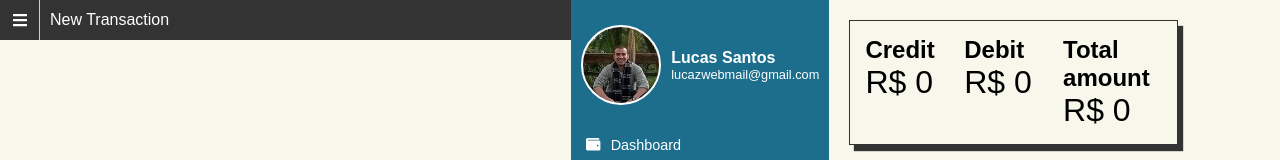
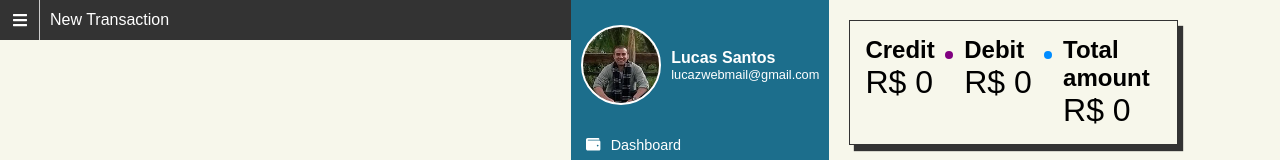
Before and after one commit to lucazweb/transactions-manager-app, a React (Create React App) app: page /new-transaction in a window 1280 px wide. Shown: the top 160 px of the page. Built offline with nearby package versions, Linux system fonts and the light colour scheme; no server answers; the database is empty; a web font is replaced by a local one.

Commit message:
Transactions List and Display visual adjustments
Add bullets with specific colors to each category

```diff
--- a/src/components/TransactionsDisplay/index.js
+++ b/src/components/TransactionsDisplay/index.js
@@ -8,11 +8,11 @@ import './style.scss';
 const TransactionsDisplay = ({transactions, total, loading}) => (
   <div className="total-amount-display">
     <div className="transaction-display-item">
-        <h2>Credit</h2>
+        <h2>Credit <div className="bullet credit"></div></h2>
         <span> R$  {total.credit} </span>
     </div>
     <div className="transaction-display-item">
-        <h2>Debit</h2>
+        <h2>Debit <div className="bullet debit"></div></h2>
         <span> R$ {total.debit}</span>
     </div>
     <div className="transaction-display-item">
--- a/src/components/TransactionsDisplay/style.scss
+++ b/src/components/TransactionsDisplay/style.scss
@@ -1,3 +1,7 @@
+// COLORS
+$color-credit: purple;
+$color-debit: rgb(0, 140, 255);
+
 //BREAKPOINTS
 $mq-smartphones-portrait-landscape: "only screen and (min-device-width : 320px) and (max-device-width : 480px)";
 
@@ -26,11 +30,28 @@ $mq-smartphones-portrait-landscape: "only screen and (min-device-width : 320px)
         @include flex-vertical;
         width: 250px;
         h2{
+            position: relative;
             margin: 0;
             padding: 0;
             @media #{$mq-smartphones-portrait-landscape} {
               font-size: 0.8em;
             }
+
+            .bullet{
+              position: absolute;
+              top: 15px;
+              left: 80px;
+              width: 8px;
+              height: 8px;
+              border-radius: 50%;
+            }
+            .credit{
+              background: $color-credit;
+            }
+            .debit{
+              background: $color-debit;
+            }
+
 
         }
         span{
--- a/src/components/TransactionsList/index.js
+++ b/src/components/TransactionsList/index.js
@@ -34,7 +34,12 @@ const TransactionsList = ({transactions, loading, selectTransaction}) => (
                                     </div>
                                     <div className="price">R$ {transaction.data.value}</div>
                                     <div className="time">
-                                        <span>{handleTransactionsDate(transaction.data.timestamp)}</span>
+                                        <span>
+                                          {handleTransactionsDate(transaction.data.timestamp)}
+                                          <div className={transaction.data.category === 'Credit' ? 'credit' : 'debit'}>
+                                            {transaction.data.category}
+                                          </div>
+                                        </span>
                                     </div>
 
                                 </li>
--- a/src/components/TransactionsList/style.scss
+++ b/src/components/TransactionsList/style.scss
@@ -4,6 +4,8 @@
 $color-list-bullet: #0B2833;
 $color-item-hover: #1C6E8C;
 $color-danger: #d32f2f;
+$color-credit: purple;
+$color-debit: rgb(0, 140, 255);
 
 // BREAKPOINTS
 $mq-smartphones-portrait-landscape: "only screen and (min-device-width : 320px) and (max-device-width : 480px)";
@@ -41,11 +43,11 @@ $mq-smartphones-portrait-landscape: "only screen and (min-device-width : 320px)
                 border:1px dashed #333;
                 position: absolute;
                 top:5px;
-                left:50px
+                left:94px
             }
 
             li{
-                margin: 20px 60px 20px;
+                margin: 20px 104px 20px;
                 position: relative;
                 padding: 0px 10px;
                 color:#333;
@@ -83,7 +85,7 @@ $mq-smartphones-portrait-landscape: "only screen and (min-device-width : 320px)
                     .remove-btn{
                       position: absolute;
                       top: 3px;
-                      right: -10px;
+                      right: -3%;
                       width: 20px;
                       height: 20px;
                       border-radius: 50%;
@@ -112,7 +114,7 @@ $mq-smartphones-portrait-landscape: "only screen and (min-device-width : 320px)
                 .time {
                     span{
                         position: absolute;
-                        left: -100px;
+                        left: -160px;
                         top: -2px;
                         color:#333;
                         font-size:80%;
@@ -146,3 +148,11 @@ $mq-smartphones-portrait-landscape: "only screen and (min-device-width : 320px)
         }
     }
 }
+
+div.credit{
+  color: $color-credit;
+}
+
+div.debit{
+  color: $color-debit;
+}
```
